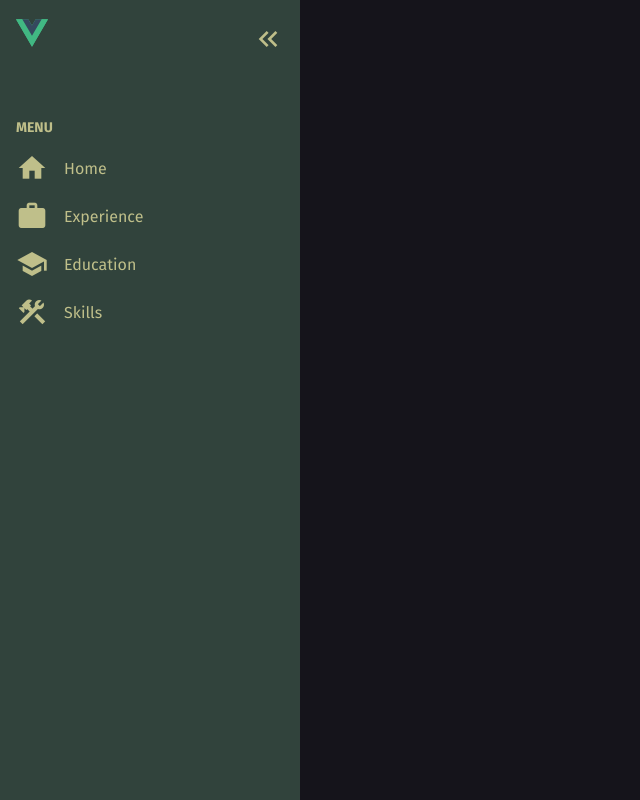
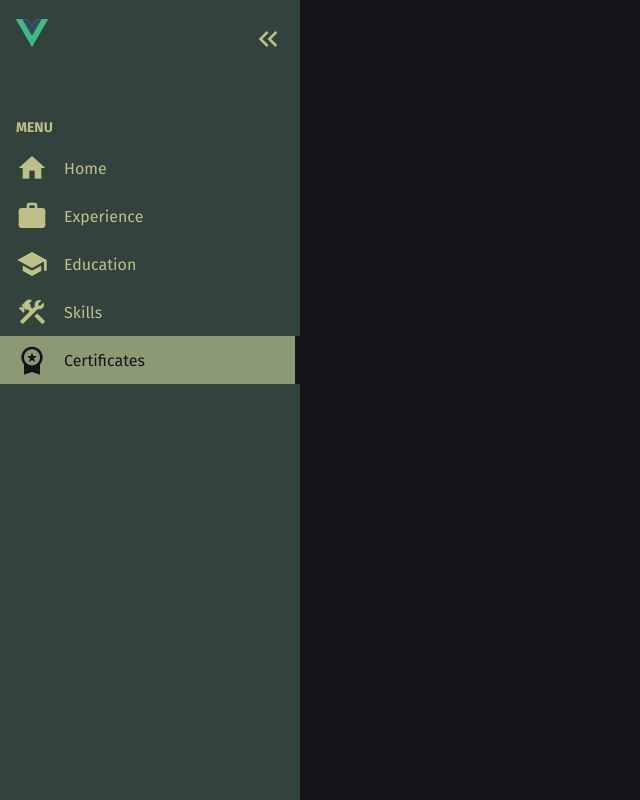
Before and after one commit to sepehrjavid/sepehrjavid-website, a Vue app: page /certificates in a window 1280 px wide. Both pictures are taken after a click on the button "keyboard_double_arrow_right". Shown: the whole page, without its empty margins (0-640 px from the left). Built offline with nearby package versions, Linux system fonts and the light colour scheme.

Commit message:
Initialize the certificate section

```diff
--- a/src/components/Sidebar.vue
+++ b/src/components/Sidebar.vue
@@ -26,6 +26,10 @@
             <router-link to="/skills" class="button">
                 <span class="material-icons">construction</span>
                 <span class="text">Skills</span>
+            </router-link>
+            <router-link to="/certificates" class="button">
+                <span class="material-icons">workspace_premium</span>
+                <span class="text">Certificates</span>
             </router-link>
         </div>
     </aside>
--- a/src/router/index.js
+++ b/src/router/index.js
@@ -18,6 +18,10 @@ const router = createRouter({
         {
             path: '/skills',
             component: () => import('../views/Skills.vue')
+        },
+        {
+            path: '/certificates',
+            component: () => import('../views/Certificates.vue')
         }
     ]
 })
--- /dev/null
+++ b/src/views/Certificates.vue
@@ -0,0 +1,9 @@
+<template>
+    <div></div>
+</template>
+
+<script setup>
+
+</script>
+
+<style lang="scss" scoped></style>
```
Also changed, not shown: src/components/CertificateItem.vue (added, +9 -0 lines).
